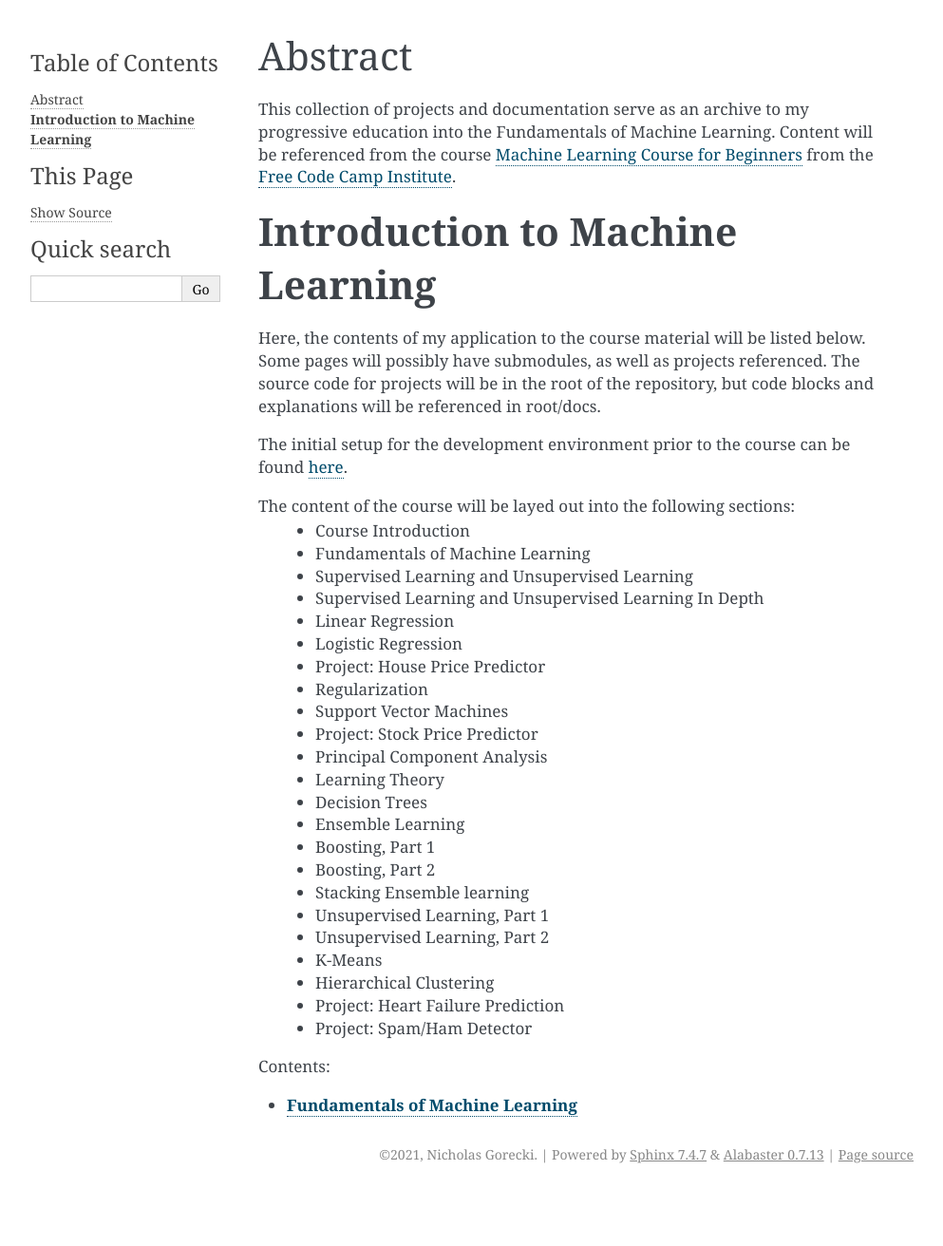
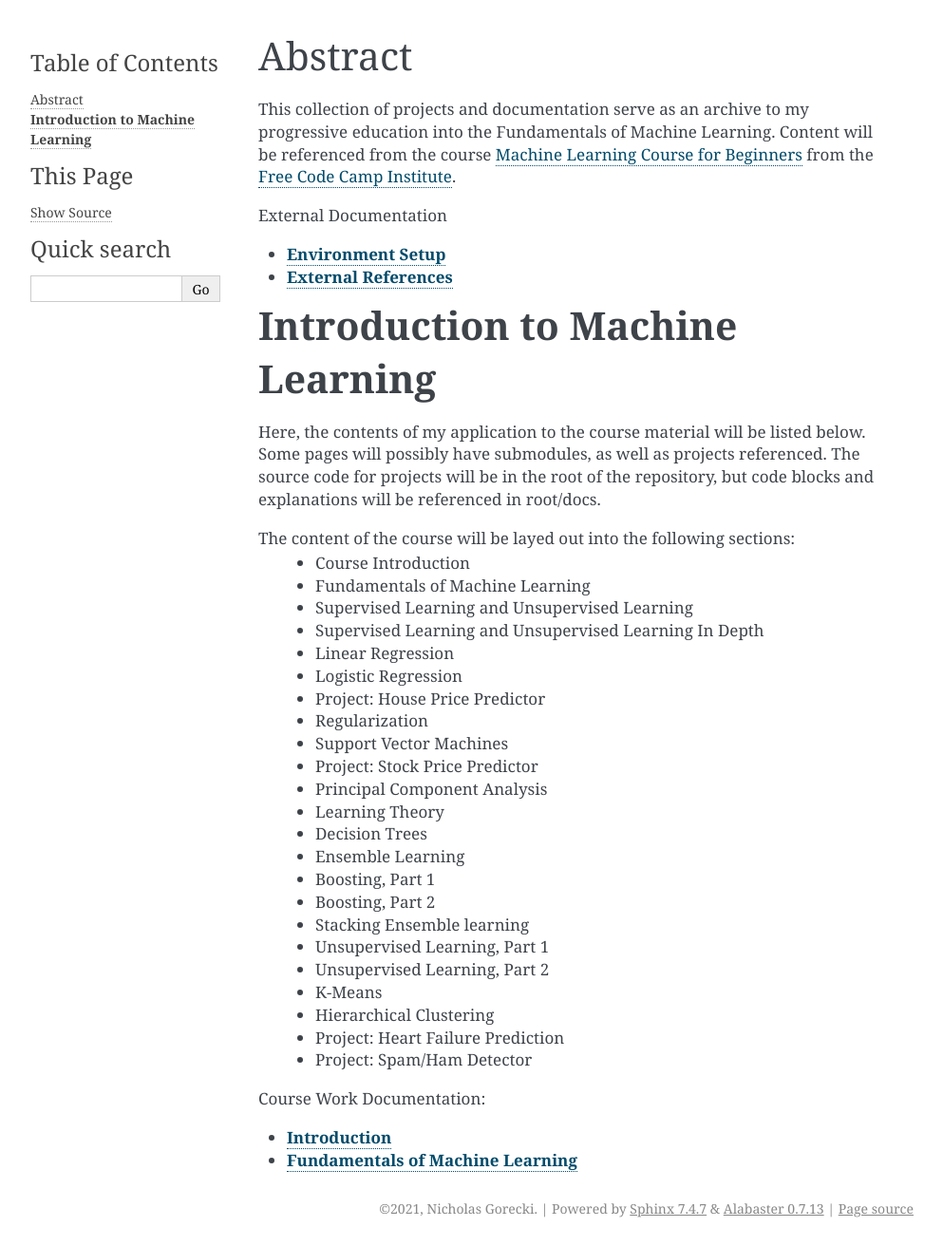
Before and after one commit to goreckinj/Machine-Learning-Fundamentals, a Sphinx documentation site: the page built from docs/source/index.rst, in a window 1280 px wide. Shown: the whole page at 95% size, without its empty margins (148-1141 px from the left). Built offline with Sphinx 7.4.7, drawn with Linux system fonts in a browser that asks for light colours; before the commit the page ends 1255 px from its top, so only the background shows below that.

Commit message:
added external references page. added basic getting started to README

```diff
--- a/docs/source/conf.py
+++ b/docs/source/conf.py
@@ -17,7 +17,7 @@
 
 # -- Project information -----------------------------------------------------
 
-project = 'ml_docs'
+project = 'Home'
 copyright = '2021, Nicholas Gorecki'
 author = 'Nicholas Gorecki'
 
@@ -41,7 +41,7 @@ templates_path = ['_templates']
 #
 # This is also used if you do content translation via gettext catalogs.
 # Usually you set "language" from the command line for these cases.
-language = 'Python'
+language = 'python3'
 
 # List of patterns, relative to source directory, that match files and
 # directories to ignore when looking for source files.
--- a/docs/source/index.rst
+++ b/docs/source/index.rst
@@ -11,6 +11,12 @@ This collection of projects and documentation serve as an archive to my progress
 the Fundamentals of Machine Learning. Content will be referenced from the course `Machine Learning Course for Beginners <https://www.youtube.com/watch?v=NWONeJKn6kc>`_
 from the `Free Code Camp Institute <https://www.freecodecamp.org>`_.
 
+.. toctree::
+   :maxdepth: 2
+   :caption: External Documentation
+
+   modules/setup
+   modules/references
 
 **Introduction to Machine Learning**
 =====================================
@@ -19,7 +25,6 @@ Some pages will possibly have submodules, as well as projects referenced. The so
 code for projects will be in the root of the repository, but code blocks and explanations
 will be referenced in root/docs.
 
-The initial setup for the development environment prior to the course can be found :ref:`here <setup>`.
 
 The content of the course will be layed out into the following sections:
    * Course Introduction
@@ -49,6 +54,7 @@ The content of the course will be layed out into the following sections:
 
 .. toctree::
    :maxdepth: 2
-   :caption: Contents:
+   :caption: Course Work Documentation:
 
+   modules/introduction
    modules/fundamentals
--- a/docs/source/modules/introduction.rst
+++ b/docs/source/modules/introduction.rst
@@ -3,5 +3,5 @@
    version: 0.1
 
 
-Placement Title
-================
+**Introduction**
+=================
--- /dev/null
+++ b/docs/source/modules/references.rst
@@ -0,0 +1,6 @@
+
+
+**External References**
+========================
+
+* `ReStructuredText Cheat Sheet <https://thomas-cokelaer.info/tutorials/sphinx/rest_syntax.html>`_
--- a/docs/source/modules/setup.rst
+++ b/docs/source/modules/setup.rst
@@ -3,13 +3,11 @@
    version: 0.1
 
 
-.. _setup:
-
 **DISCLAIMER**: TODO: Document Environment Setup Process
 
-Development Environment Setup
+**Environment Setup**
 ===================================
-As a summary, my current development environment is such:
+In summary, my current development environment is such:
     - Operating System: Windows 10
     - SubSystem: Ubuntu WSL2 (Windows SubSystem for Linux 2)
     - IDE: VSCode on Windows 10, SSH to SubSystem
```
Also changed, not shown: README.md (+5 -0 lines).
